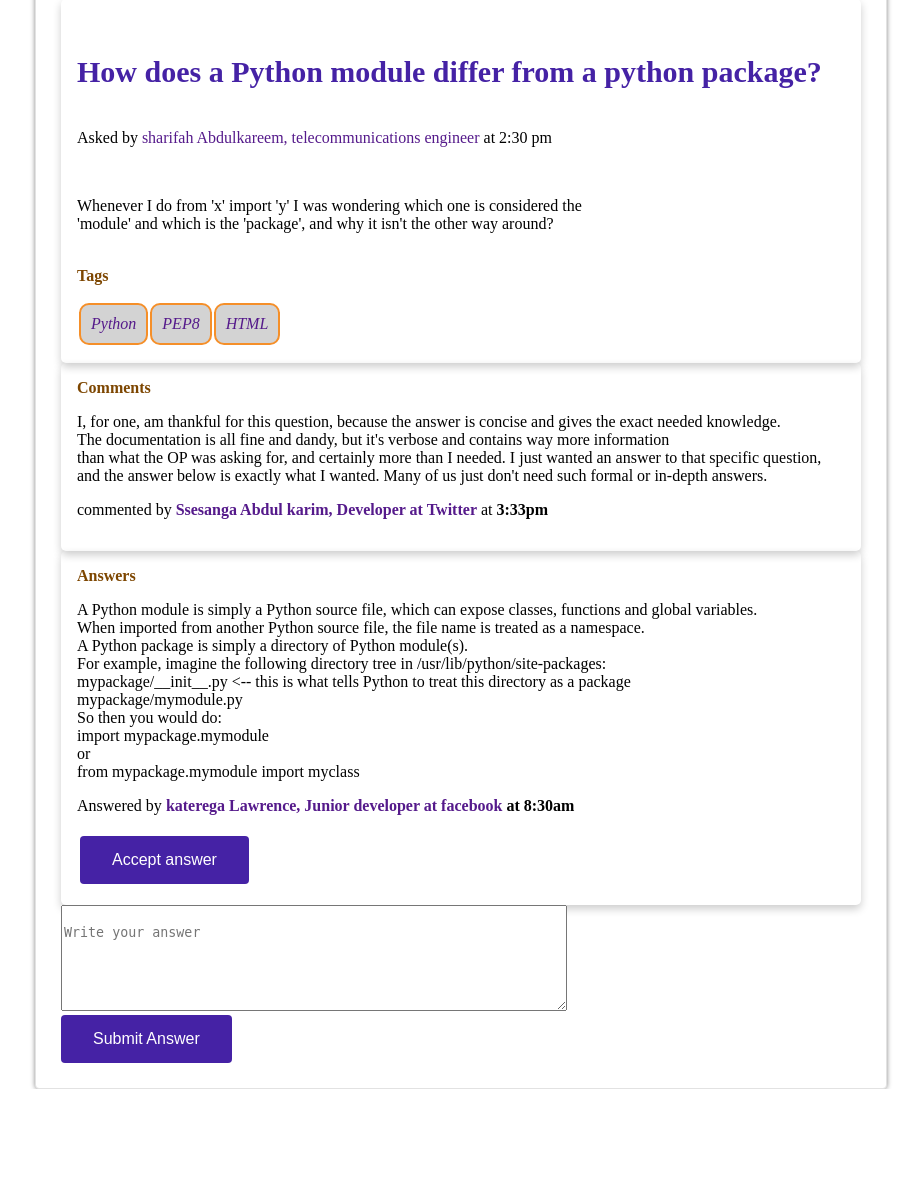
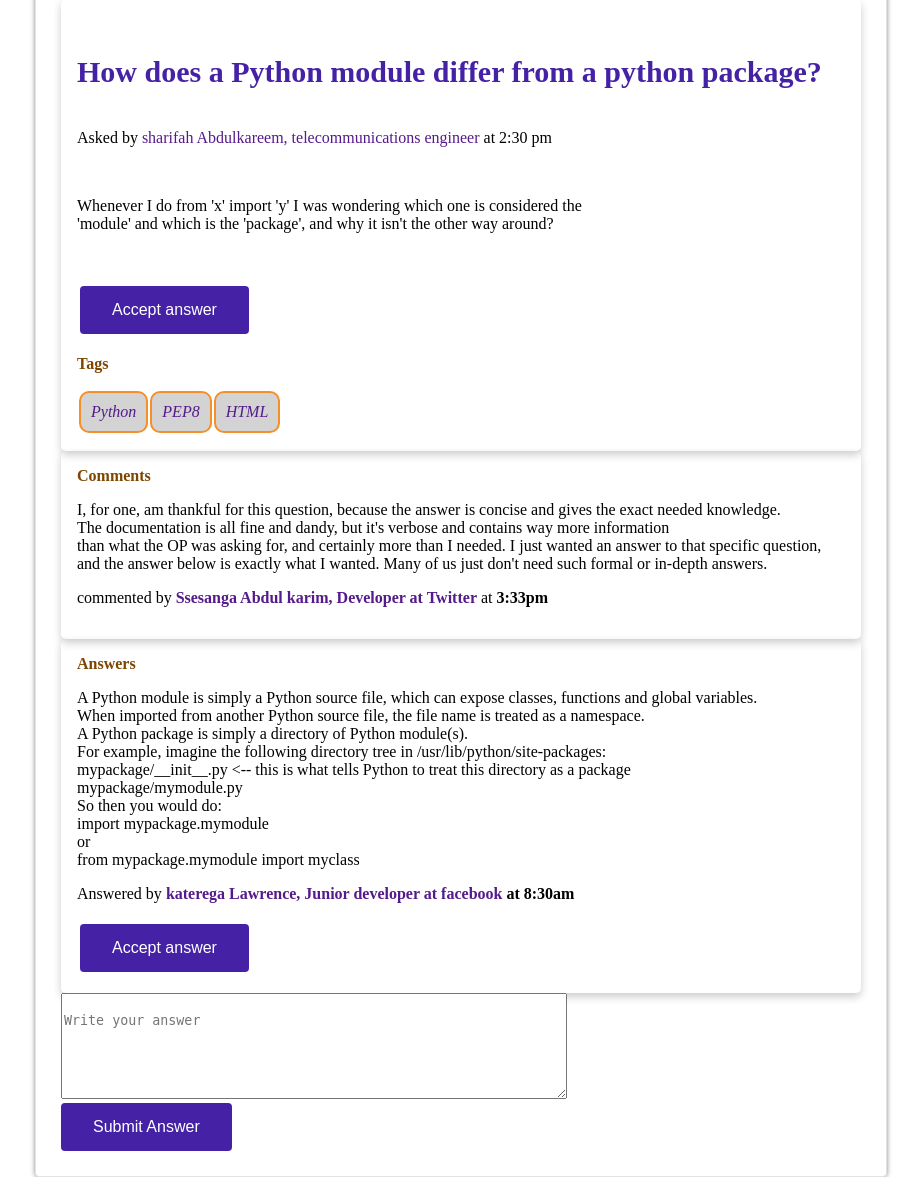
Before and after one commit to sharifahblessing/stackoverflow-lite, a Python web app: template UI/template/answercomments.html in a window 1280 px wide. Shown: the part 197-1374 px from the top of the page, without its empty margins (179-1100 px from the left). Before the commit the page ends 1286 px from the top, so only its background shows below. Run offline with Jinja, Linux system fonts and the light colour scheme; the template is opened without the code that fills it, so the values that code supplies are empty.

Commit message:
add a delete button

```diff
--- a/UI/template/answercomments.html
+++ b/UI/template/answercomments.html
@@ -53,6 +53,13 @@
                         <p><br><p>Whenever I do from 'x' import 'y' I was wondering which one is considered the <br>'module'
                                         and which is the 'package', and why it isn't the other way around?
                                         <p/><br>
+                                        <table>
+                                                <tr>
+                                                        <td><button id="Delete Question">Accept answer</button></td>
+
+                                                </tr>
+                                        </table>
+                                        <br>
                                         <label class="tags"><b>Tags</b></label>
                                 </p>
                                 <table class="follow">
```
